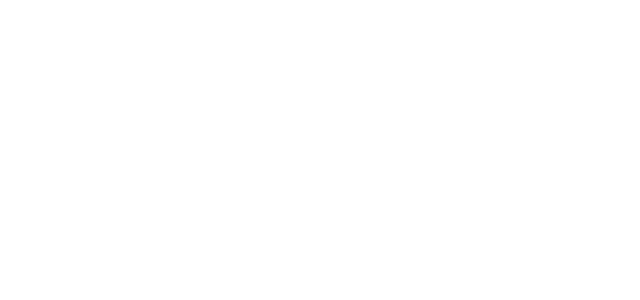
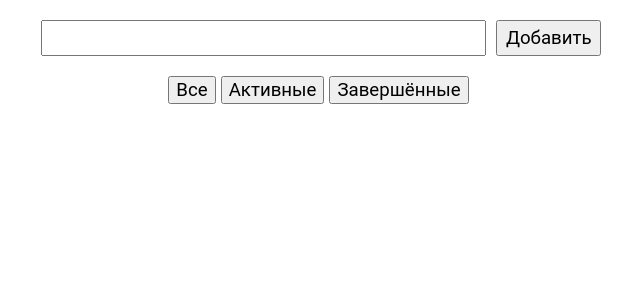
Before and after one commit to Nike11088/vue_todo_app, a Vue app: page / in a window 1280 px wide. Shown: the top 300 px of the page, without its empty margins (319-959 px from the left). Built offline with nearby package versions, Linux system fonts and the light colour scheme.

Commit message:
added create, remove, complete todo

```diff
--- a/src/App.vue
+++ b/src/App.vue
@@ -1,11 +1,160 @@
 <template>
-  <div></div>
+  <!-- <Header /> -->
+  <div class="container" >
+    <div class="add-todo-container">
+      <input
+        v-model="newTodo"
+        type="text"
+        class="add-todo-input"
+      >
+      <button class="add-btn" @click="addTodo">Добавить</button>
+    </div>
+    <div class="filter-container">
+      <button class="filter-btn" @click="() => changeFilter('all')">Все</button>
+      <button class="filter-btn" @click="() => changeFilter('active')">Активные</button>
+      <button class="filter-btn" @click="() => changeFilter('completed')">Завершённые</button>
+    </div>
+    <div class="list-container">
+      <ul v-for="todo in filteredTodos">
+        <li :key="todo.id">
+          <div class="todo-item">
+            <div
+              :class="{'completed': todo.completed}"
+              class="todo-item__text"
+            >
+              {{ todo.text }}
+            </div>
+            <div class="todo-item__buttons">
+              <button v-if="!todo.completed" @click="() => completeTodo(todo.id)">Завершить</button>
+              <button v-else @click="() => startTodo(todo.id)">Возобновить</button>
+              <button @click="() => deleteTodo(todo.id)">Удалить</button>
+            </div>
+          </div>
+        </li>
+      </ul>
+    </div>
+  </div>
 </template>
 
 <script>
+import Header from './components/Header.vue'
+
 export default {
-  name: "App",
+  name: 'App',
+  components: {
+    Header
+  },
+  data() {
+    return {
+      newTodo: '',
+      todos: [],
+      filter: 'all',
+      localStorageTodosItemName: 'vue-todos-app__todos'
+    }
+  },
+  mounted () {
+    let todos = localStorage.getItem(this.localStorageTodosItemName)
+    if (todos) {
+      this.todos = JSON.parse(todos)
+    }
+  },
+  methods: {
+    addTodo () {
+      this.newTodo = this.newTodo.trim()
+      if (this.newTodo !== '') {
+        this.todos = [...this.todos, { id: Date.now(), text: this.newTodo, completed: false }]
+      }
+      this.newTodo = ''
+    },
+    changeFilter (filter) {
+      this.filter = filter
+    },
+    completeTodo (id) {
+      const todo = this.todos.find(t => t.id === id)
+      todo.completed = true
+      this.todos = [...this.todos]
+    },
+    deleteTodo (id) {
+      this.todos = this.todos.filter(t => t.id !== id)
+    },
+    startTodo (id) {
+      const todo = this.todos.find(t => t.id === id)
+      todo.completed = false
+      this.todos = [...this.todos]
+    }
+  },
+  watch: {
+    todos () {
+      console.warn('watch')
+      localStorage.setItem(this.localStorageTodosItemName, JSON.stringify(this.todos))
+    }
+  },
+  computed: {
+    filteredTodos () {
+      if (this.filter === 'all') return this.todos
+      if (this.filter === 'active') return this.todos.filter(t => !t.completed)
+      if (this.filter === 'completed') return this.todos.filter(t => t.completed)
+    }
+  }
 };
 </script>
 
-<style></style>
+<style>
+* {
+  margin: 0;
+  box-sizing: border-box;
+  list-style-type: none;
+  font-family: "Roboto", "-apple-system", "Helvetica Neue", Helvetica, Arial, sans-serif;
+  font-size: 14pt;
+}
+ul, li {
+  padding: 0;
+}
+.container {
+  width: 600px;
+  margin: auto;
+  padding: 20px;
+}
+.add-todo-input {
+  width: 100%;
+  padding: 5px;
+  margin-right: 10px;
+}
+.add-btn {
+  width: 128px;
+}
+.add-todo-container {
+  display: flex;
+}
+.filter-container {
+  margin-top: 20px;
+  display: flex;
+  justify-content: center;
+}
+.filter-btn {
+  margin-right: 5px;
+}
+.list-container {
+  margin-top: 20px;
+  height: calc(100vh - 194px);
+  overflow-y: auto;
+}
+.todo-item {
+  display: flex;
+  padding: 5px 0;
+  justify-content: space-between;
+}
+.todo-item__text {
+  width: 250px;
+  text-wrap: nowrap;
+  text-overflow: ellipsis;
+  overflow: hidden;
+}
+.todo-item__text.completed {
+  text-decoration: line-through;
+}
+.todo-item__buttons button {
+  width: 128px;
+  margin-left: 5px;
+}
+</style>
--- /dev/null
+++ b/src/components/Header.vue
@@ -0,0 +1,27 @@
+<template>
+  <div class="header-container">
+    <div class="header__title">
+      Мои задачи
+    </div>
+  </div>
+</template>
+
+<script>
+export default {
+  name: 'Header'
+}
+</script>
+
+<style scoped>
+.header-container {
+  height: 50px;
+  background-color:cornflowerblue;
+}
+.header__title {
+  font-size: 24px;
+  color: white;
+  padding-top: 10px;
+  padding-left: 10px;
+  cursor: default;
+}
+</style>
```
Also changed, not shown: package.json (+1 -8 lines), .eslintrc.js (deleted), 1 other file (tests, documents, lock files or other folders).
